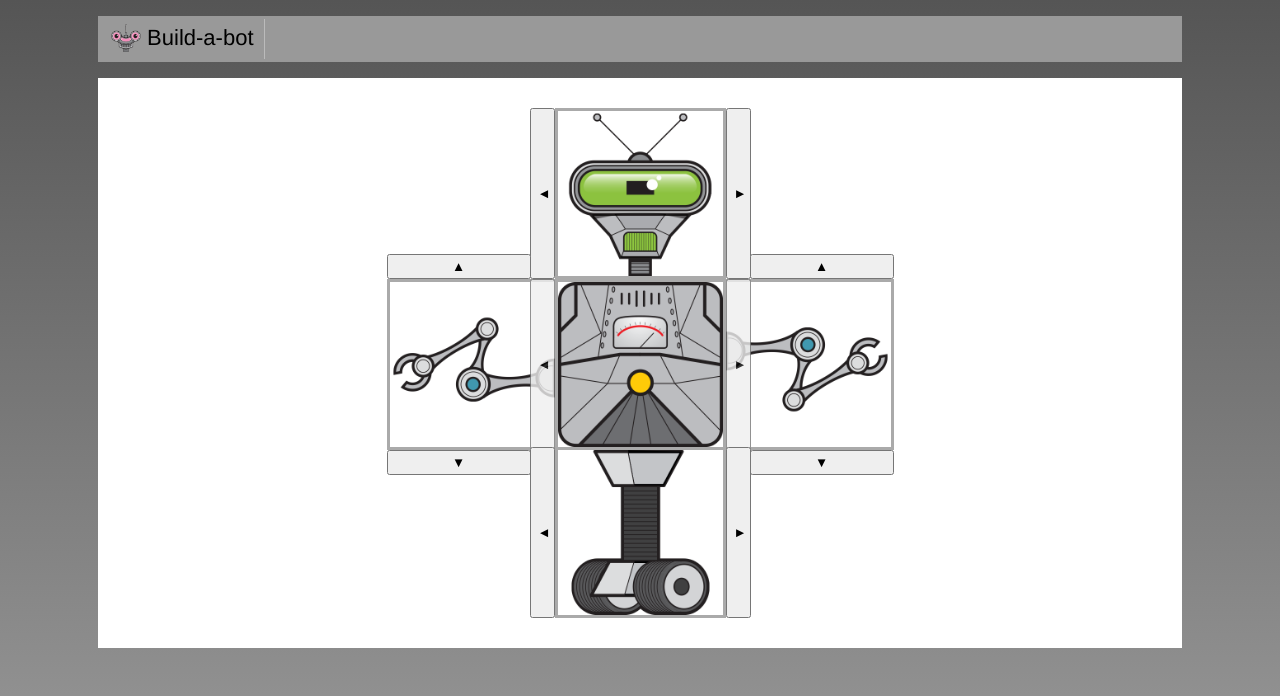
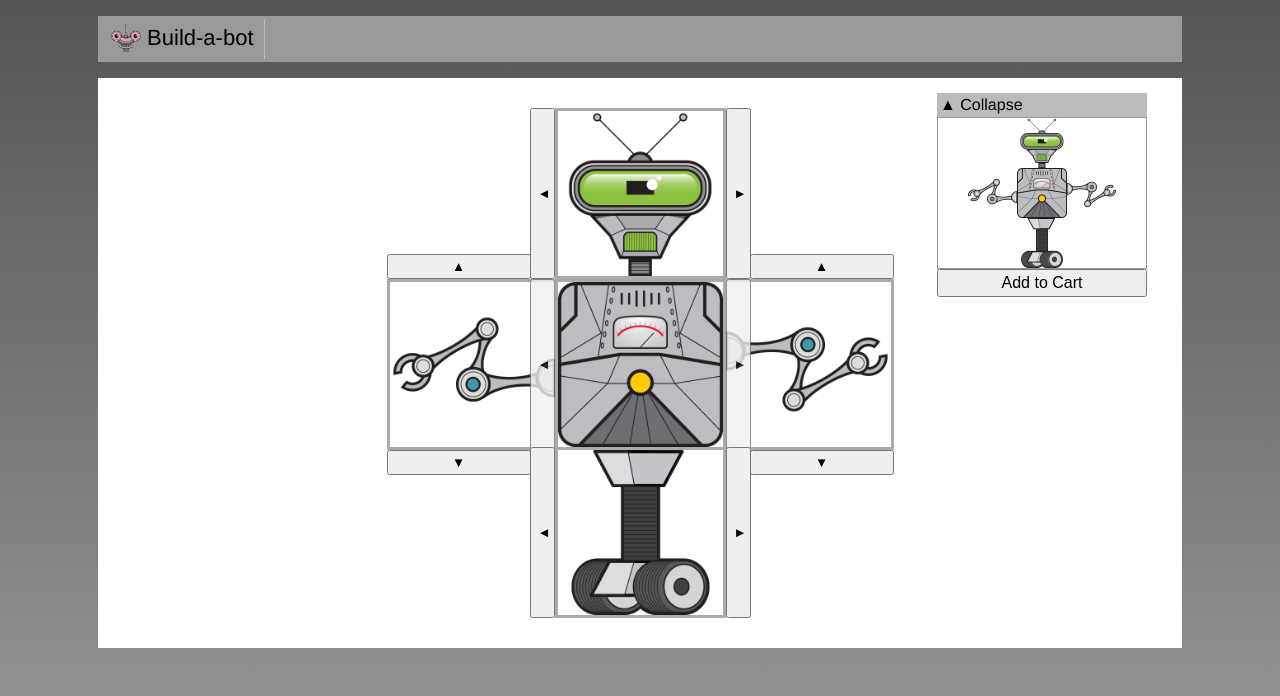
Before and after one commit to renjithraj2005/vuejs-samples, a Vue app: page / in a window 1280 px wide. Shown: the top 696 px of the page. Built offline with nearby package versions, Linux system fonts and the light colour scheme.

Commit message:
validator

```diff
--- /dev/null
+++ b/src/shared/CollapsibleSection.vue
@@ -0,0 +1,30 @@
+<template>
+    <div>
+        <div class="header">
+            <span v-if="open" @click="open = !open">&#x25b2; Collapse</span>
+            <span v-if="!open" @click="open = !open">&#x25bC; Expand</span>
+        </div>
+        <slot v-if="open">
+            <div>
+                No Content
+            </div>
+        </slot>
+    </div>
+</template>
+
+<script>
+export default {
+  name: 'CollapsibleSection',
+  data() {
+    return { open: true };
+  },
+};
+</script>
+
+<style scoped>
+.header {
+    background-color: #bbb;
+    padding: 3px;
+    cursor: pointer;
+}
+</style>
```
Also changed, not shown: src/build/PartSelector.vue, src/build/RobotBuilder.vue.
